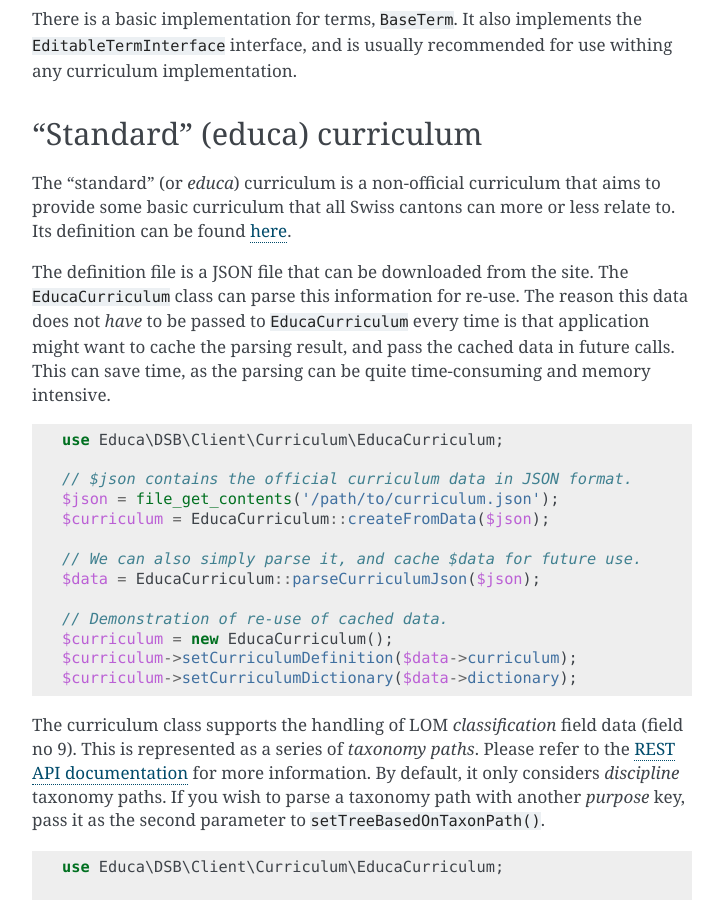
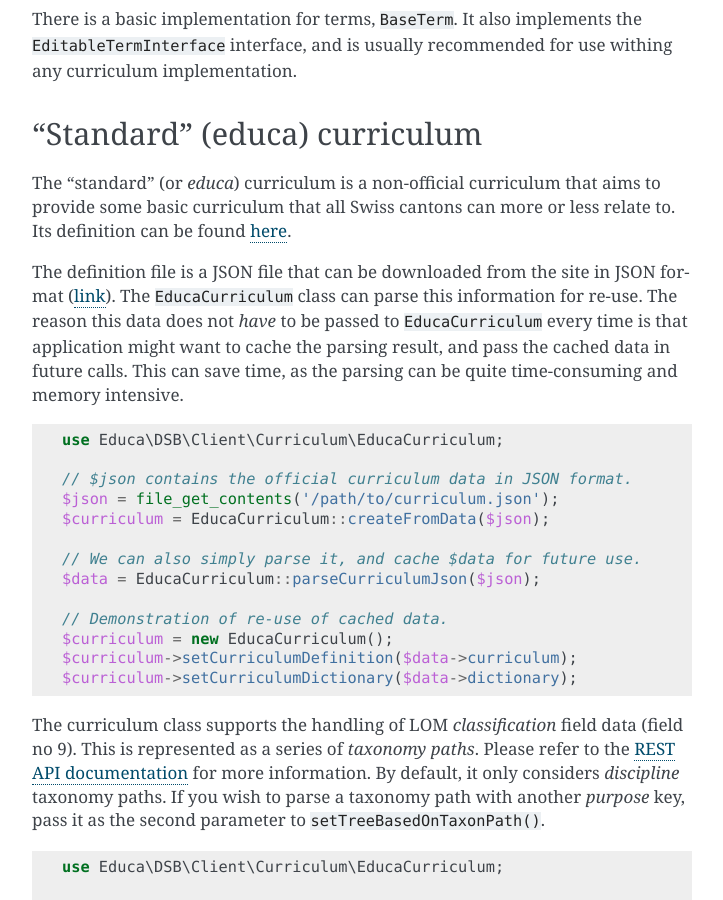
Before and after one commit to educach/dsb-client, a Sphinx documentation site: the page built from docs/curricula.rst, in a window 1280 px wide and 900 px high, scrolled down 3598 px. Shown: the whole window, without its empty margins (388-1111 px from the left). Built offline with Sphinx 7.4.7, drawn with Linux system fonts in a browser that asks for light colours.

Commit message:
Update documentation.

```diff
--- a/docs/curricula.rst
+++ b/docs/curricula.rst
@@ -156,7 +156,7 @@ There is a basic implementation for terms, ``BaseTerm``. It also implements the
 
 The "standard" (or *educa*) curriculum is a non-official curriculum that aims to provide some basic curriculum that all Swiss cantons can more or less relate to. Its definition can be found `here <http://ontology.biblio.educa.ch/>`_.
 
-The definition file is a JSON file that can be downloaded from the site. The ``EducaCurriculum`` class can parse this information for re-use. The reason this data does not *have* to be passed to ``EducaCurriculum`` every time is that application might want to cache the parsing result, and pass the cached data in future calls. This can save time, as the parsing can be quite time-consuming and memory intensive.
+The definition file is a JSON file that can be downloaded from the site in JSON format (`link <http://ontology.biblio.educa.ch/json/educa_standard_curriculum>`_). The ``EducaCurriculum`` class can parse this information for re-use. The reason this data does not *have* to be passed to ``EducaCurriculum`` every time is that application might want to cache the parsing result, and pass the cached data in future calls. This can save time, as the parsing can be quite time-consuming and memory intensive.
 
 .. code-block:: php
 
```
